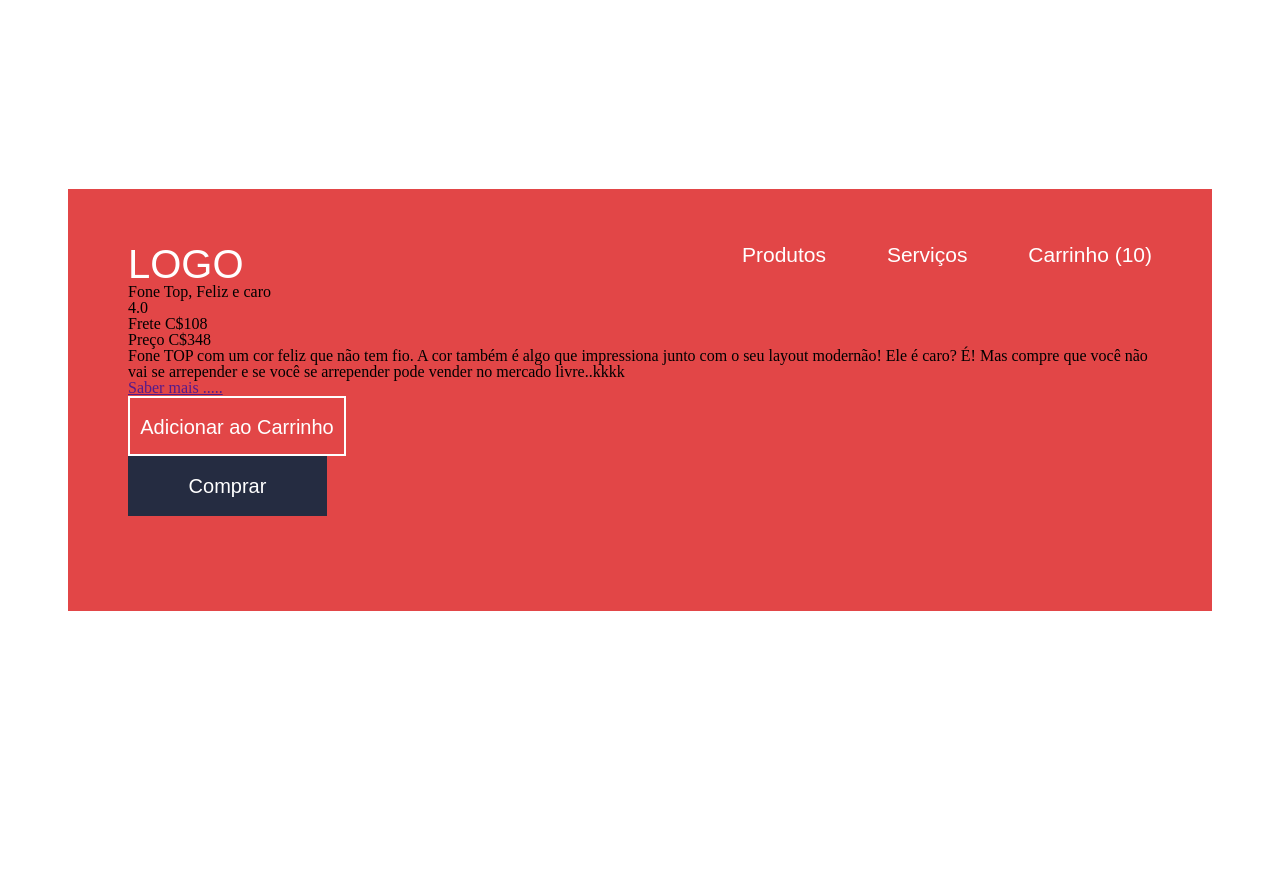
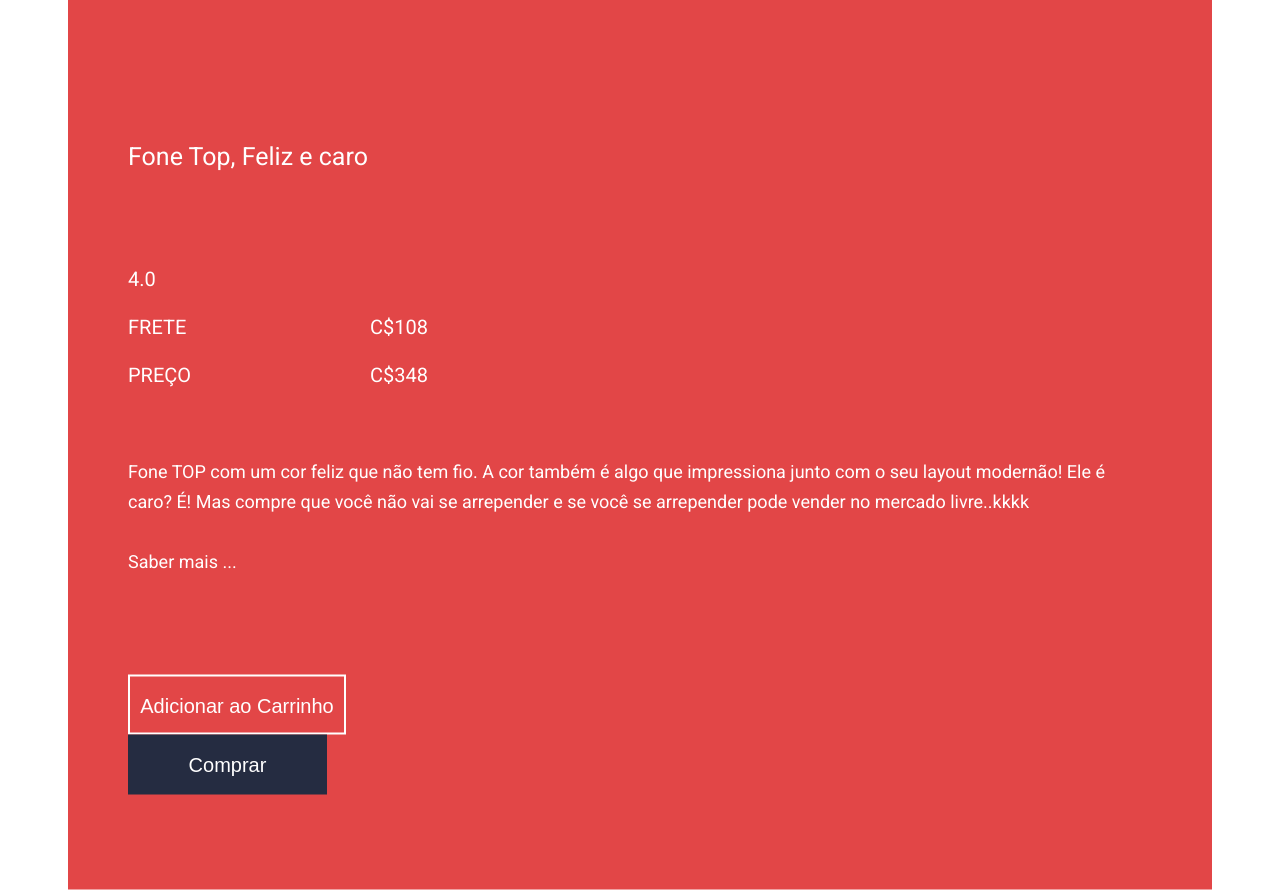
Before and after one commit to rogpires/loja-fone, a plain HTML site: page index.html in a window 1280 px wide. Before the commit the page ends 800 px from the top, so only its background shows below. Drawn offline with Linux system fonts and the light colour scheme.

Commit message:
final da aula 06

```diff
--- /dev/null
+++ b/css/description-product.css
@@ -0,0 +1,43 @@
+.description-product{
+    color: #fff;
+    font-family: 'Roboto' , sans-serif;
+}
+
+.description-product > .title2{
+    font-size: 25px;
+    margin-bottom: 100px;
+}
+
+.description-product > .item {
+    font-size: 20px;
+    margin-bottom: 28px;
+}
+
+.description-product > .item.-info{
+    width: 300px;
+    text-align: right;
+}
+
+.description-product > .item.-last{
+    margin-bottom: 72px;
+}
+
+
+.description-product  .contrast{
+    text-transform: uppercase;
+    float: left;
+}
+
+.description-product > .texto{
+    font-size: 18px;
+    line-height: 30px;
+    margin-bottom: 30px;
+}
+
+.description-product > .texto.-more{
+    margin-bottom: 98px;
+}
+.description-product .action{
+    color: inherit;
+    text-decoration: none;
+}
--- a/css/header-store.css
+++ b/css/header-store.css
@@ -1,28 +1,28 @@
   .header-store {
     color: #ffffff;
     overflow: hidden;
-
-
+    margin-bottom: 138px;
   }
 
-  .title {
+  .header-store > .title {
     font-size: 40px;
     font-family: Arial, Helvetica, sans-serif;
     float: left;
+    text-transform: uppercase;
   }
 
-  .navigation {
+  .header-store > .navigation {
     font-size: 21px;
     font-family: Arial, Helvetica, sans-serif;
     float: right;
   }
 
-  .action {
+  .header-store .action {
     text-decoration: none;
     color: inherit;
     margin-left: 55px;
   }
 
-  .last{
+  .header-store .action.-last{
     margin-right: 0;
   }
--- a/index.html
+++ b/index.html
@@ -5,42 +5,46 @@
   <title>Loja de Fones</title>
   <meta charshet="utf-8" />
   <link rel="stylesheet" href="css/reset.css" />
+  <link rel="stylesheet" href="css/container-store.css" />
   <link rel="stylesheet" href="css/header-store.css" />
-  <link rel="stylesheet" href="css/container-store.css" />
+  <link rel="stylesheet" href="css/description-product.css" />
   <link rel="stylesheet" href="css/button-store.css" />
   <link href="https://fonts.googleapis.com/css?family=Roboto:300,400,700&display=swap" rel="stylesheet" />
 </head>
 
 <body>
+
   <div class="container-store">
     <header class="header-store">
-      <h1 class="title">LOGO</h1>
+      <h1 class="title">Logo</h1>
       <nav class="navigation">
         <a class="action" href="http://www.collabcode.training">Produtos</a>
         <a class="action" href="http://www.collabcode.training">Serviços</a>
-        <a class="action last" href="http://www.collabcode.training">Carrinho (10)</a>
+        <a class="action -last" href="http://www.collabcode.training">Carrinho (10)</a>
       </nav>
     </header>
 
-    <dl>
-      <dt>Fone Top, Feliz e caro</dt>
-      <dd>4.0</dd>
-      <dd>Frete C$108</dd>
-      <dd>Preço C$348</dd>
-      <dd>Fone TOP com um cor feliz que não tem fio. A cor também é algo que impressiona junto com o seu layout
+
+    <dl class="description-product">
+      <dt class="title2">Fone Top, Feliz e caro</dt>
+      <dd class="item">4.0</dd>
+      <dd class="item -info"><strong class="contrast">Frete</strong>C$108</dd>
+      <dd class="item -info -last"><strong class="contrast">Preço</strong> C$348</dd>
+      <dd class="texto">Fone TOP com um cor feliz que não tem fio. A cor também é algo que impressiona junto com o seu
+        layout
         modernão! Ele é caro? É! Mas compre que você não vai se arrepender e se você se arrepender pode vender no
         mercado livre..kkkk
       </dd>
-      <dd><a href="">Saber mais .....</a></dd>
+      <dd class="texto -more"><a href="" class="action">Saber mais ...</a></dd>
       <dd>
-          <button class="button-store -second" href="comprar.html">Adicionar ao Carrinho</button>
+        <button class="button-store -second" href="comprar.html">Adicionar ao Carrinho</button>
       </dd>
       <dd>
-          <a class="button-store" href="comprar.html">Comprar</a>
+        <a class="button-store" href="comprar.html">Comprar</a>
       </dd>
     </dl>
 
-
+  </div>
 
 
   </div>
```
